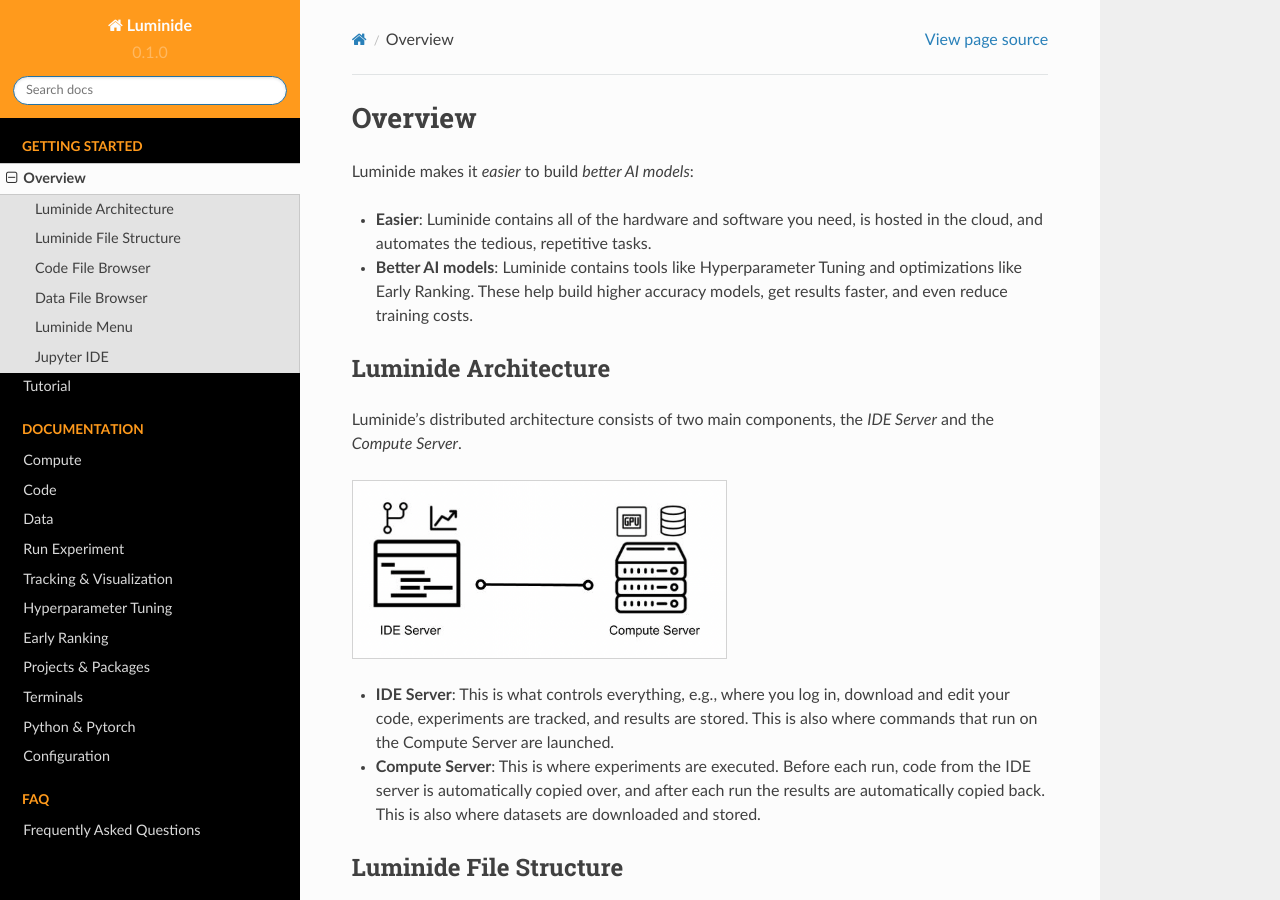
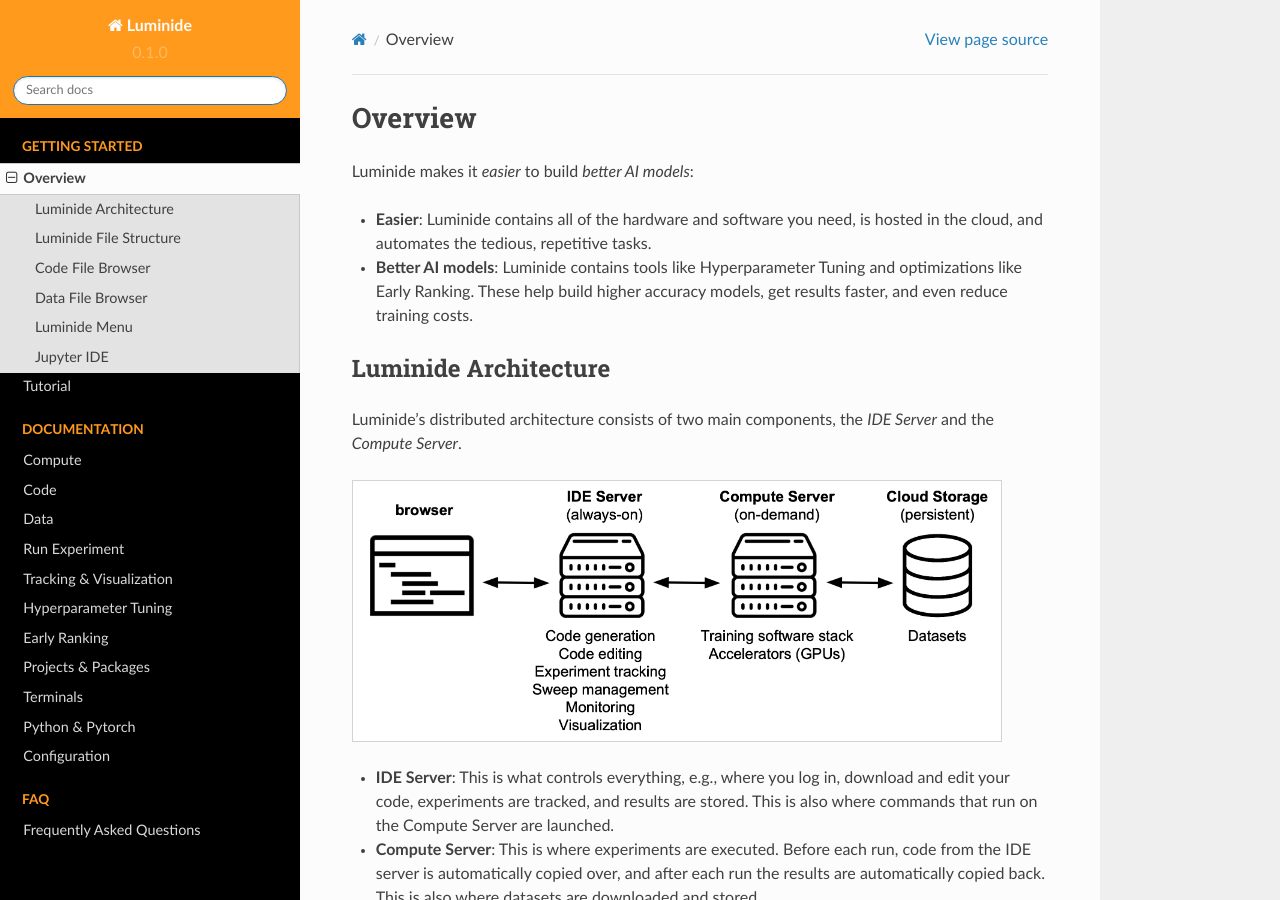
Before and after one commit to luminide/docs, a Sphinx documentation site: the page built from docs/source/tutorial/overview.md, in a window 1280 px wide and 900 px high. Built offline with Sphinx 7.4.7 and the Read the Docs theme 2.0.0, drawn with Linux system fonts in a browser that asks for light colours.

Commit message:
update overview diagram, add .gitignore

````diff
--- a/docs/source/tutorial/overview.md
+++ b/docs/source/tutorial/overview.md
@@ -14,8 +14,8 @@
 
 Luminide's distributed architecture consists of two main components, the *IDE Server* and the *Compute Server*.
 
-```{image} ../images/tutorial-overview-diagram.png
-:width: 375
+```{image} ../images/new-tutorial-overview-diagram.png
+:width: 650
 ```
 
 - **IDE Server**: This is what controls everything, e.g., where you log in, download and edit your code, experiments are tracked,  and results are stored.  This is also where commands that run on the Compute Server are launched.
````
Also changed, not shown: docs/source/images/new-tutorial-overview-diagram.png (added), 1 other file.
